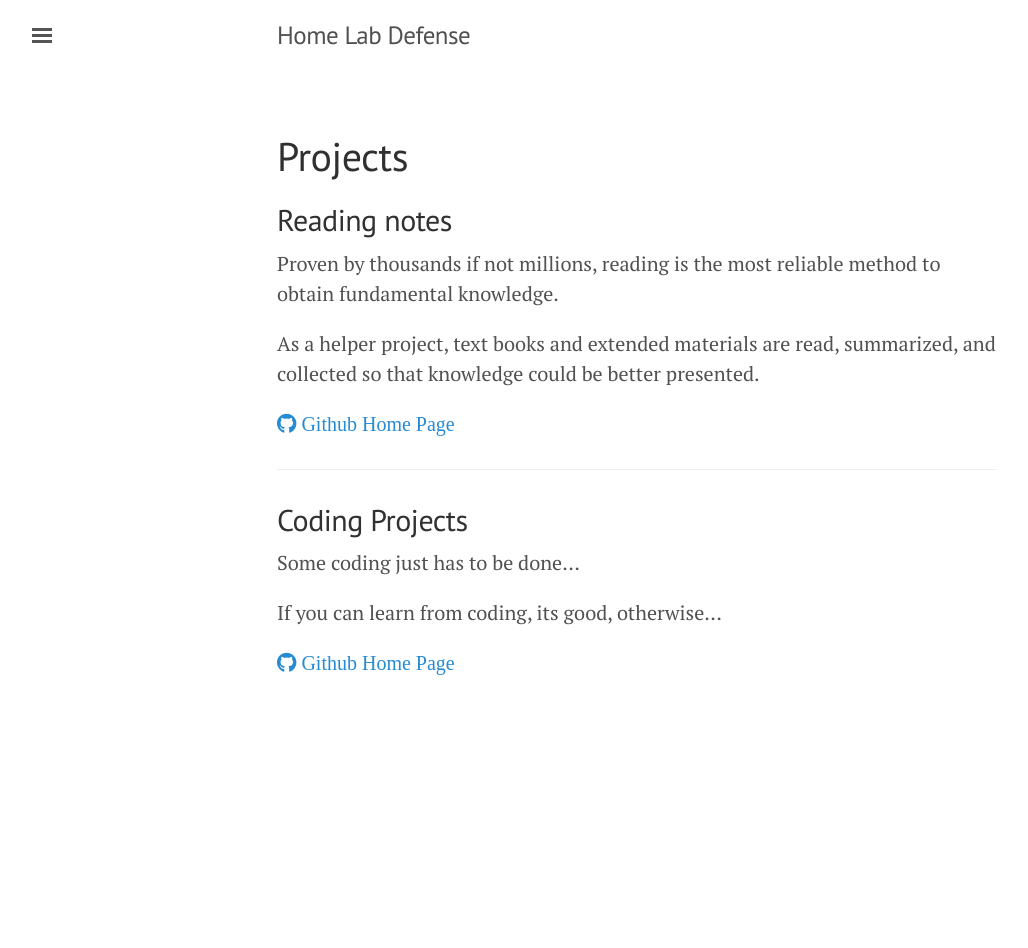
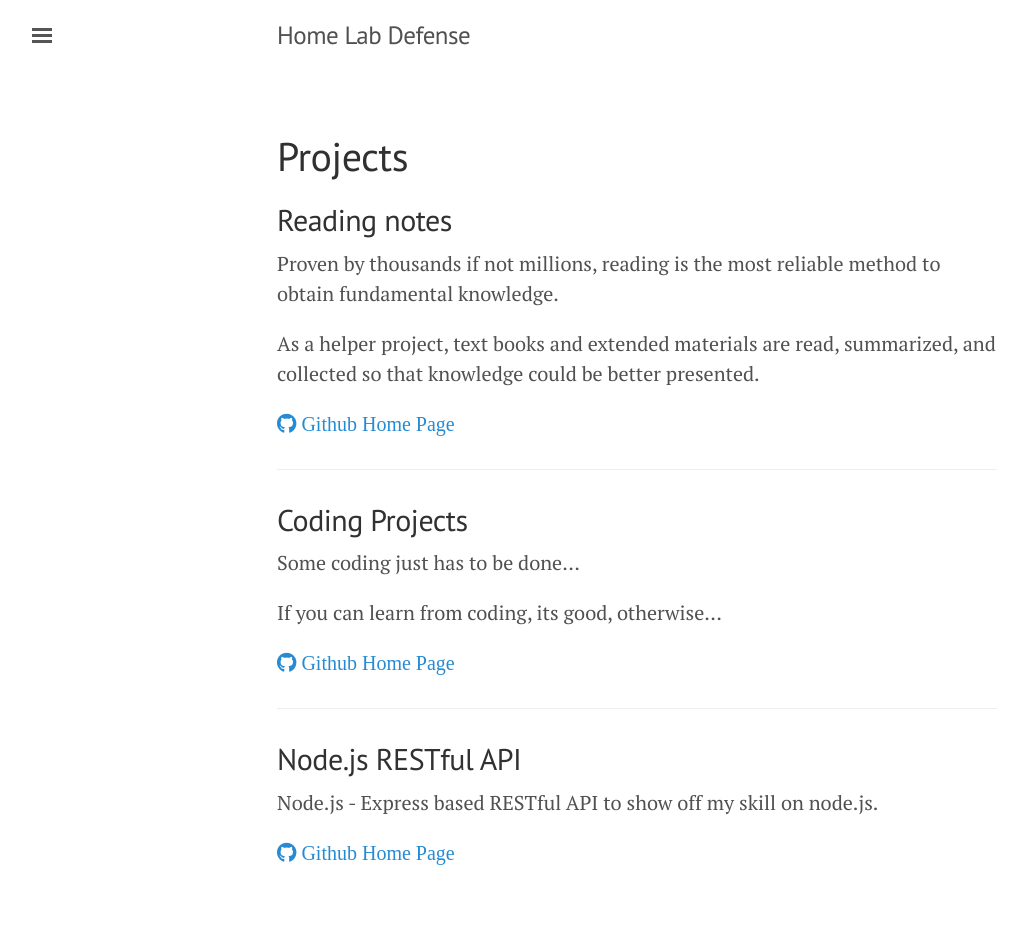
Before and after one commit to happyren/happyren.github.io, a Jekyll site: the page built from project.md, in a window 1280 px wide. Shown: the whole page, without its empty margins (3-1031 px from the left). Built offline with Jekyll 4.4.1, drawn with Linux system fonts in a browser that asks for light colours; nearby versions of some CDN libraries; before the commit the page ends 900 px from its top, so only the background shows below that.

Commit message:
adding nodejs project

```diff
--- a/project.md
+++ b/project.md
@@ -20,3 +20,11 @@ Some coding just has to be done...
 If you can learn from coding, its good, otherwise...
 
 <a href="https://github.com/happyren/coding-practice"><i class="fab fa-github"> Github Home Page</i></a>
+
+---
+
+## Node.js RESTful API
+
+Node.js - Express based RESTful API to show off my skill on node.js.
+
+<a href="https://github.com/happyren/my-vidly-project"><i class="fab fa-github"> Github Home Page</i></a>
```
Also changed, not shown: _posts/2019-04-18-bad-practices-about-jwt.md (added, +9 -0 lines).
